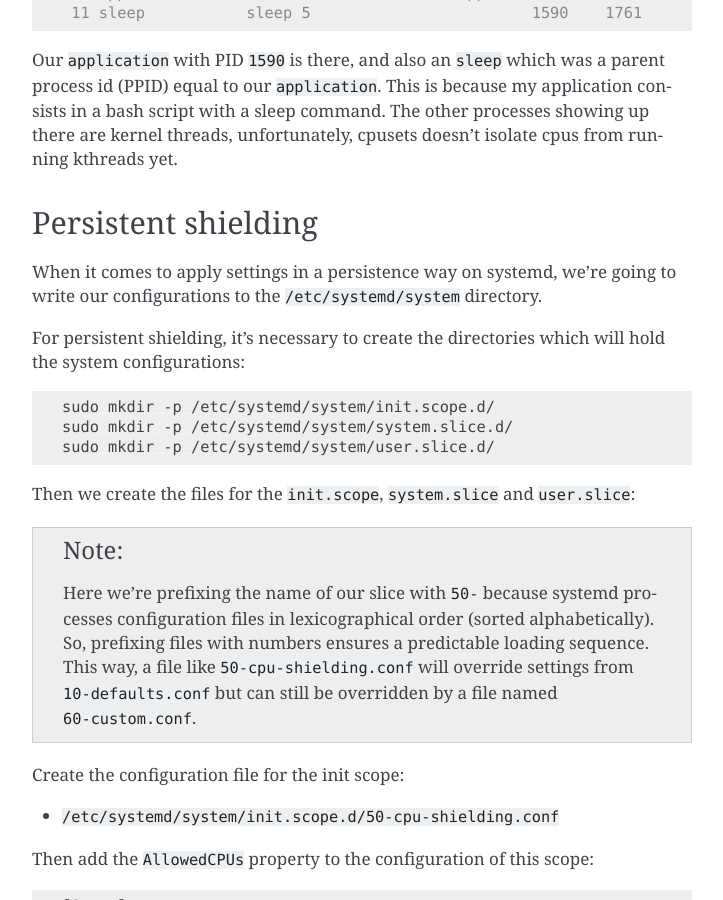
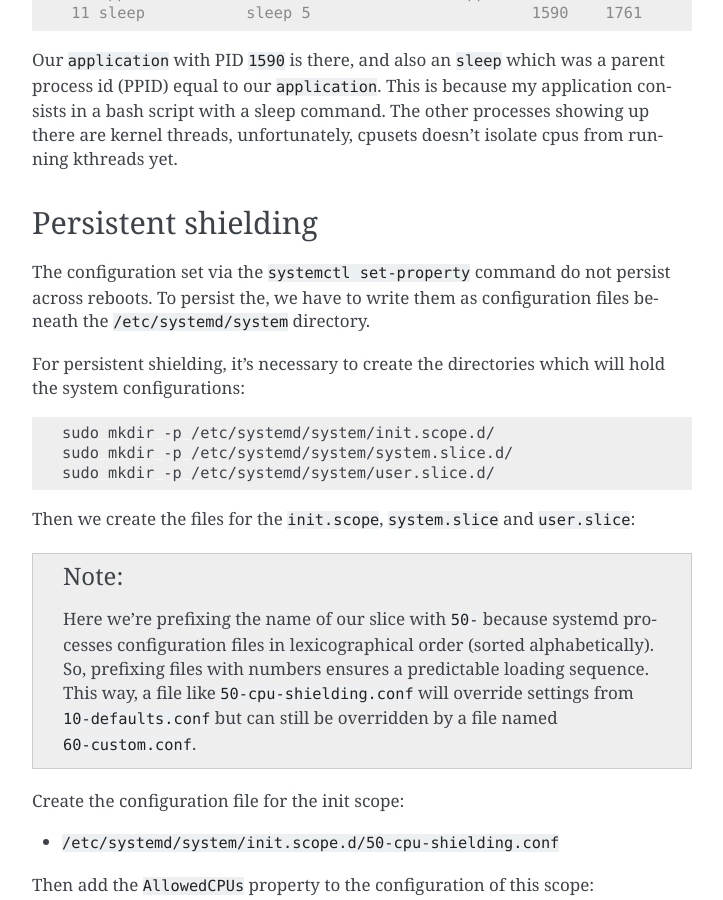
Before and after one commit to canonical/real-time-ubuntu-docs, a Sphinx documentation site: the page built from docs/how-to/using-cpu-sets.md, in a window 1280 px wide and 900 px high, scrolled down 2532 px. Shown: the whole window, without its empty margins (388-1111 px from the left). Built offline with Sphinx 7.4.7, drawn with Linux system fonts in a browser that asks for light colours.

Commit message:
refact: improve intro about persistency of systemd settings
Signed-off-by: Lincoln Wallace <lincoln.wallace@canonical.com>

```diff
--- a/docs/how-to/using-cpu-sets.md
+++ b/docs/how-to/using-cpu-sets.md
@@ -108,7 +108,8 @@ The other processes showing up there are kernel threads, unfortunately, cpusets
 
 ## Persistent shielding
 
-When it comes to apply settings in a persistence way on systemd, we're going to write our configurations to the `/etc/systemd/system` directory.
+The configuration set via the `systemctl set-property` command do not persist across reboots.
+To persist the, we have to write them as configuration files beneath the `/etc/systemd/system` directory.
 
 For persistent shielding, it's necessary to create the directories which will hold the system configurations:
 
```
